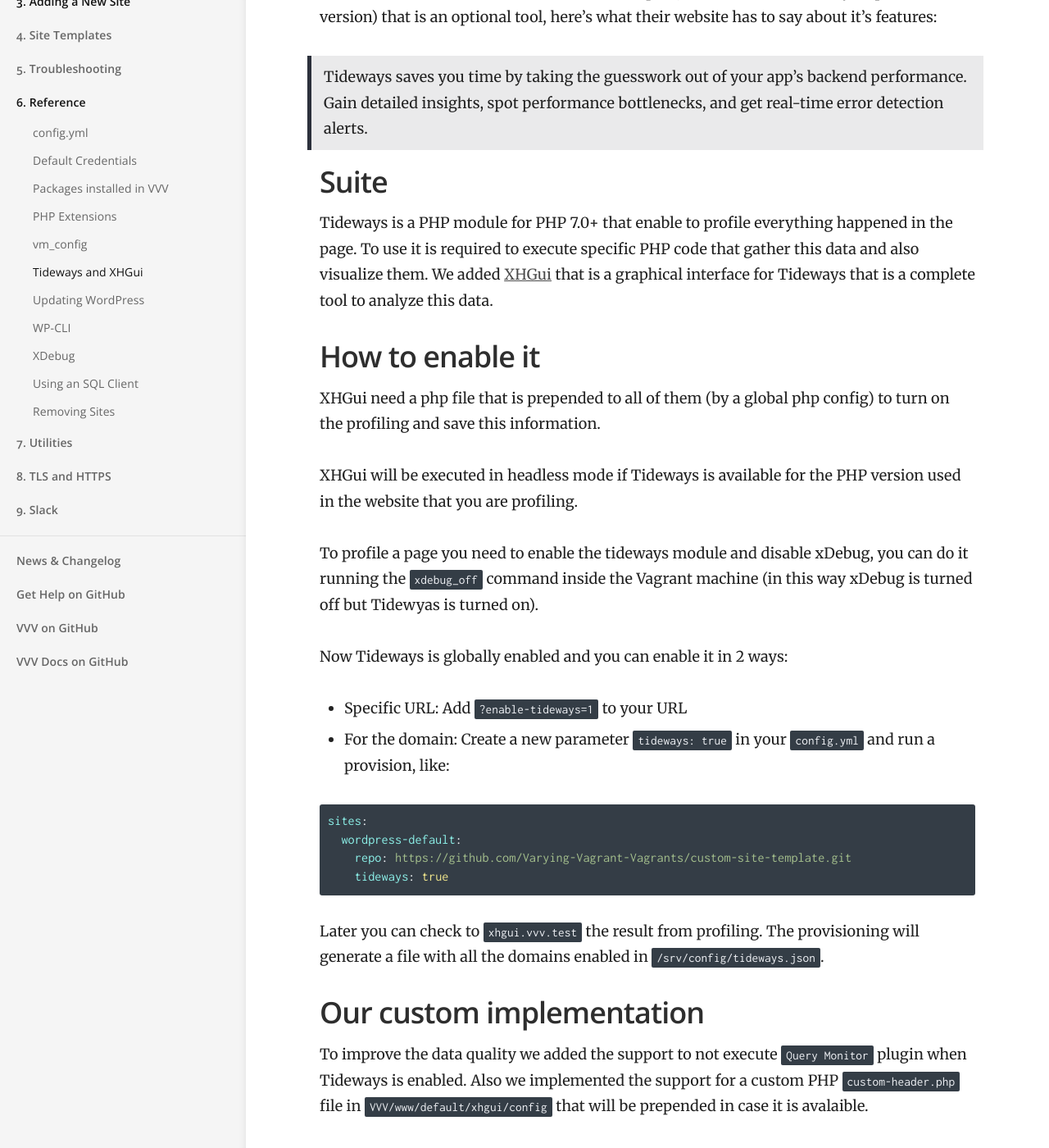
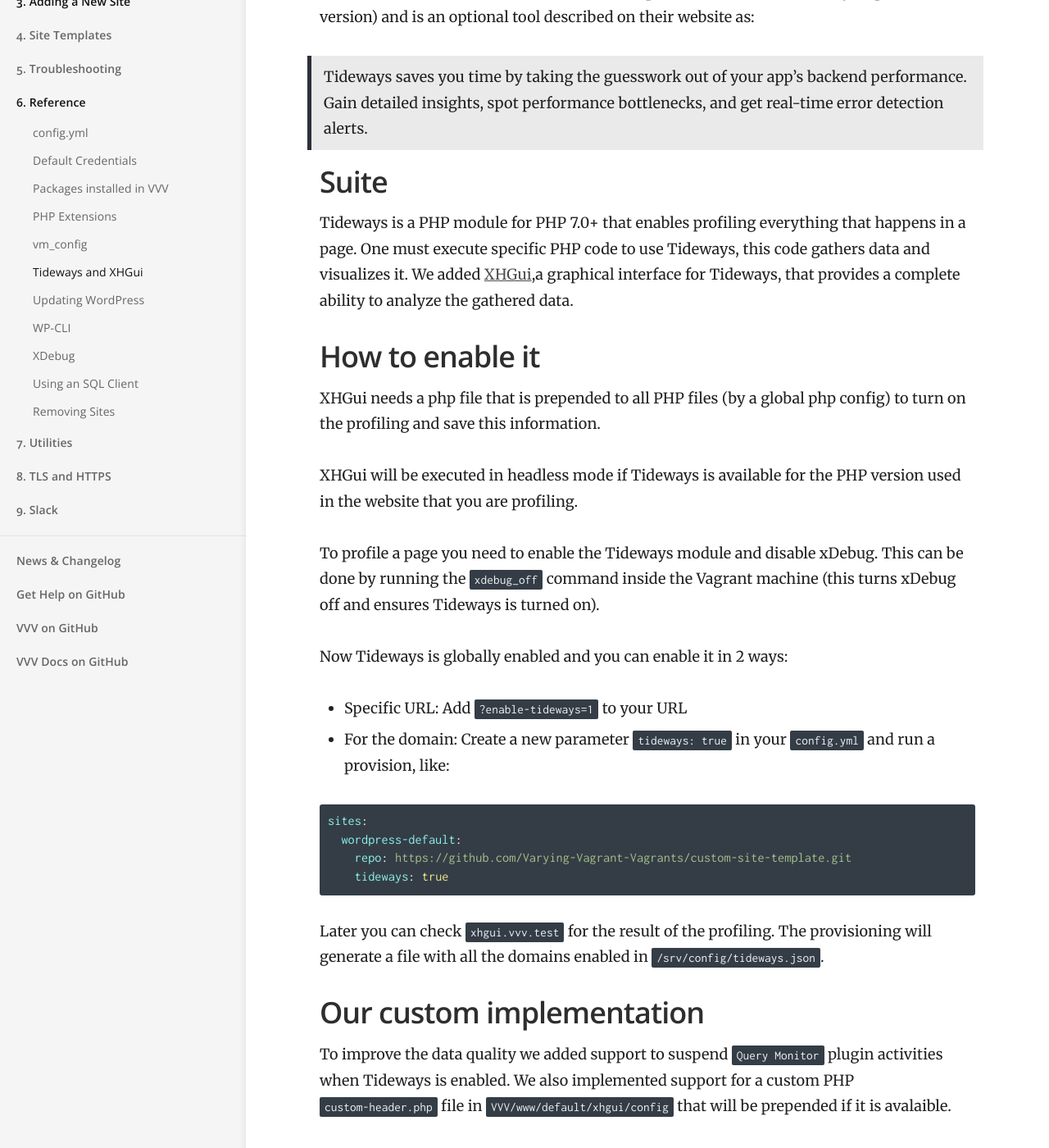
Before and after one commit to Varying-Vagrant-Vagrants/varyingvagrantvagrants.org, a Jekyll site: the page built from docs/en-US/references/tideways.md, in a window 1280 px wide and 1400 px high, scrolled down 218 px. Shown: the whole window at 82% size. Built offline with Jekyll 4.4.1, drawn with Linux system fonts in a browser that asks for light colours; some of the changed text lies outside the part shown.

Commit message:
Update tideways.md
Made a number of minor grammatical improvements.

````diff
--- a/docs/en-US/references/tideways.md
+++ b/docs/en-US/references/tideways.md
@@ -5,23 +5,23 @@ title: Tideways and XHGui
 permalink: /docs/en-US/references/tideways-xhgui/
 ---
 
-VVV has different utilities available for developers, one of them is [Tideways](https://github.com/tideways/php-xhprof-extension) (open source version) that is an optional tool, here's what their website has to say about it's features:
+VVV has different utilities available for developers, one of them is [Tideways](https://github.com/tideways/php-xhprof-extension) (open source version) and is an optional tool described on their website as:
 
 > Tideways saves you time by taking the guesswork out of your app's backend performance. Gain detailed insights, spot performance bottlenecks, and get real-time error detection alerts.
 
 ## Suite
 
-Tideways is a PHP module for PHP 7.0+ that enable to profile everything happened in the page.
-To use it is required to execute specific PHP code that gather this data and also visualize them.
-We added [XHGui](https://github.com/perftools/xhgui) that is a graphical interface for Tideways that is a complete tool to analyze this data.
+Tideways is a PHP module for PHP 7.0+ that enables profiling everything that happens in a page.
+One must execute specific PHP code to use Tideways, this code gathers data and visualizes it.
+We added [XHGui](https://github.com/perftools/xhgui),a graphical interface for Tideways, that provides a complete ability to analyze the gathered data.
 
 ## How to enable it
 
-XHGui need a php file that is prepended to all of them (by a global php config) to turn on the profiling and save this information.
+XHGui needs a php file that is prepended to all PHP files (by a global php config) to turn on the profiling and save this information.
 
 XHGui will be executed in headless mode if Tideways is available for the PHP version used in the website that you are profiling.
 
-To profile a page you need to enable the tideways module and disable xDebug, you can do it running the `xdebug_off` command inside the Vagrant machine (in this way xDebug is turned off but Tidewyas is turned on).
+To profile a page you need to enable the Tideways module and disable xDebug. This can be done by running the `xdebug_off` command inside the Vagrant machine (this turns xDebug off and ensures Tideways is turned on).
 
 Now Tideways is globally enabled and you can enable it in 2 ways:
 
@@ -35,15 +35,15 @@ sites:
     tideways: true
 ```
 
-Later you can check to `xhgui.vvv.test` the result from profiling.
+Later you can check `xhgui.vvv.test` for the result of the profiling.
 The provisioning will generate a file with all the domains enabled in `/srv/config/tideways.json`.
 
 ## Our custom implementation
 
-To improve the data quality we added the support to not execute `Query Monitor` plugin when Tideways is enabled.
-Also we implemented the support for a custom PHP `custom-header.php` file in `VVV/www/default/xhgui/config` that will be prepended in case it is avalaible.
+To improve the data quality we added support to suspend `Query Monitor` plugin activities when Tideways is enabled.
+We also implemented support for a custom PHP `custom-header.php` file in `VVV/www/default/xhgui/config` that will be prepended if it is avalaible.
 
-We added the support for a custom config file `custom-config.php` in the same folder that can change the values of XHGui that will be merged with the VVV default. This can be helpful to filter via other methods, such as from the list like from specific plugins and so on.
+We added support for a custom config file `custom-config.php` in the same folder that can change the values of XHGui that will be merged with the VVV default. This can be helpful to filter via other methods, such as from the list like from specific plugins and so on.
 
 ## XHGui
 There are already a lot of guides about XHGui:
````
